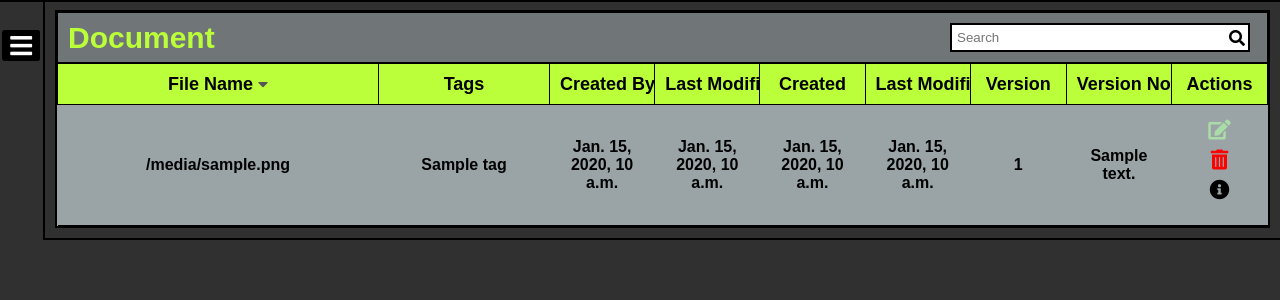
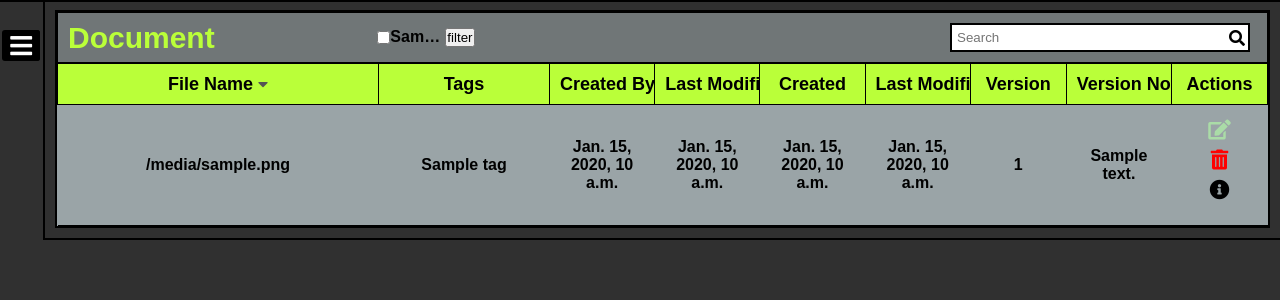
Before and after one commit to sininen-blue/document-tracker, a Django app: template django_main/document_tracker/templates/document_tracker/index.html in a window 1280 px wide. Shown: the part 80-380 px from the top of the page. Run offline with Django 3.2, Linux system fonts and the light colour scheme; the template is opened without the code that fills it: most values are stand-ins (such as "Sample title", 1, 10 or a date in 2020); some web fonts are replaced.

Commit message:
visuals done

```diff
--- a/django_main/document_tracker/static/document_tracker/index.css
+++ b/django_main/document_tracker/static/document_tracker/index.css
@@ -146,7 +146,7 @@ body {
     cursor: pointer;
     text-align: center;
 }
-input[type="checkbox"] {
+.menu {
     display: none;
     appearance: none;
     visibility: hidden
@@ -335,3 +335,22 @@ tr:nth-child(even) {
 .black-color  {
     color: black;
 }
+.tag-form {
+    display: flex;
+}
+.filters {
+    width: 400px;
+}
+.tag-label {
+    display: block;
+    padding-right: 5px;
+
+    white-space: nowrap;
+    overflow: hidden;
+    text-overflow: ellipsis;
+    max-width: 50px;
+    transition: max-width 0.5s;
+}
+.tag-label:hover {
+    max-width: 100%;
+}
--- a/django_main/document_tracker/templates/document_tracker/index.html
+++ b/django_main/document_tracker/templates/document_tracker/index.html
@@ -21,7 +21,7 @@
                 </div>
             </div>
         </div>
-        <input type="checkbox" name="" id="check">
+        <input class="menu" type="checkbox" name="" id="check">
 
         <div class="sidebar-container">
             <label for="check">
@@ -52,6 +52,20 @@
                             <div class="table-header">
                                 <div class="title">Document</div>
                                 <!-- TODO -->
+
+                                {% if tag_list %}
+                                <div class="filters">
+                                <form class="tag-form">
+                                    {% for tag in tag_list %}
+                                    <input type="checkbox" id="{{ tag.title }}" name="active-filters" value="{{ tag.title }}">
+                                    <label class="tag-label" for="{{ tag.title }}">{{ tag.title }}</label>
+                                    {% endfor %}
+                                    <button type="submit">filter</button>
+                                <form>
+                                </div>
+                                {% endif %}
+
+
                                 <div class="search-bar">
                                     <form>
                                         <input id="search" type="search" name="q" value="{{ query }}" class="search-input" placeholder="Search">
--- a/django_main/document_tracker/views.py
+++ b/django_main/document_tracker/views.py
@@ -46,6 +46,7 @@ def logout_view(request):
 def index(request):
     current_user = request.user.username
     file_list = File.objects.all()
+    tag_list = Tag.objects.all()
     latest = File.objects.filter(latest=True)
 
     q = request.GET.get("q")
@@ -60,6 +61,7 @@ def index(request):
         "query": q,
         "user": current_user,
         "file_list": file_list,
+        "tag_list": tag_list,
     }
     return render(request, "document_tracker/index.html", context)
 
```
